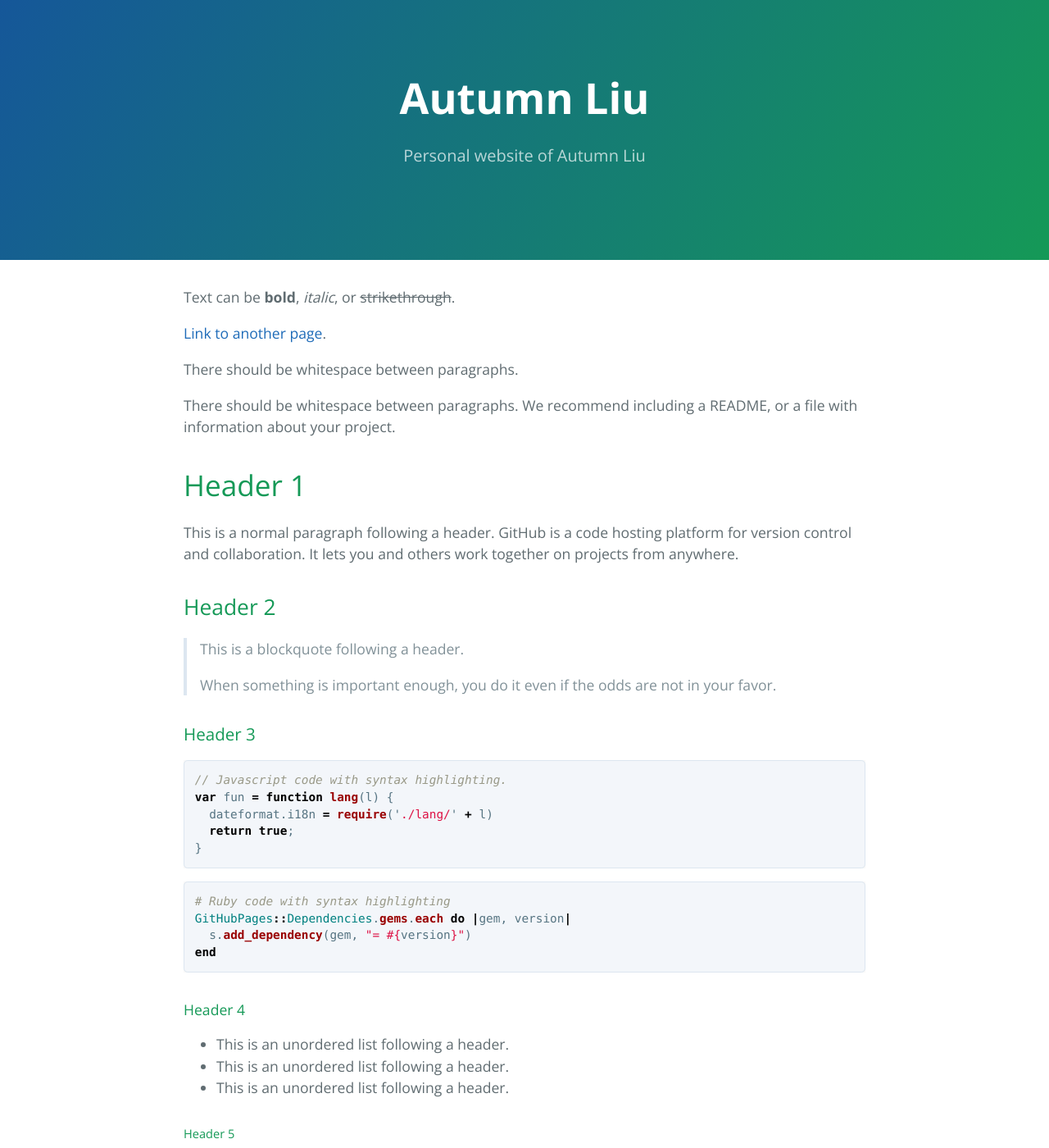
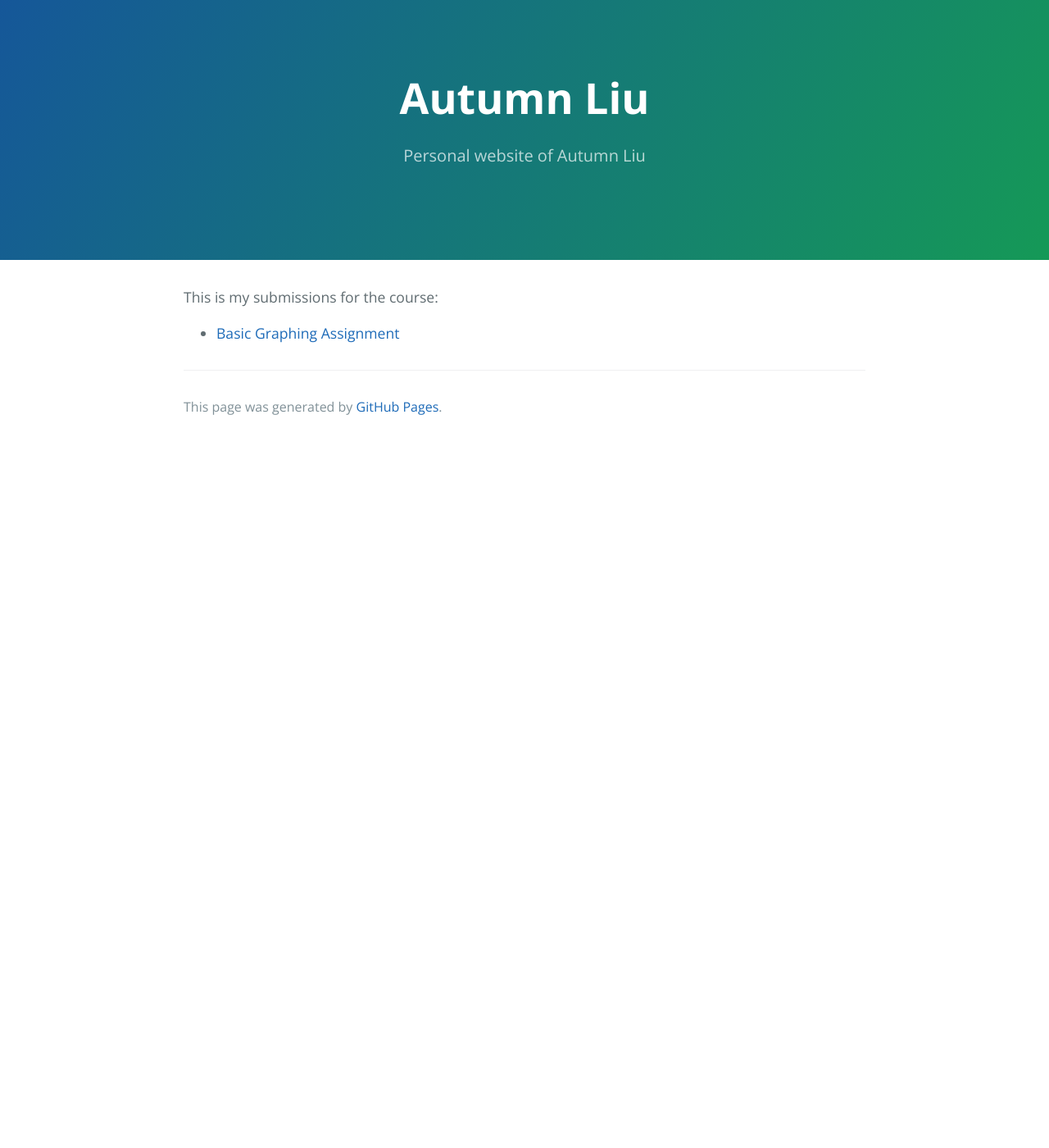
Before and after one commit to liuaki03/liuaki03.github.io, a Jekyll site: the page built from index.md, in a window 1280 px wide and 1400 px high. Shown: the whole window at 82% size. Built offline with Jekyll 4.4.1, drawn with Linux system fonts in a browser that asks for light colours; our own code applies the rules of GitHub Pages for plain Markdown files; some of the changed text lies outside the part shown.

Commit message:
Update index.md

````diff
--- a/index.md
+++ b/index.md
@@ -3,122 +3,5 @@
 description: Personal website of Autumn Liu
 ---
 
-Text can be **bold**, _italic_, or ~~strikethrough~~.
-
-[Link to another page](./another-page.html).
-
-There should be whitespace between paragraphs.
-
-There should be whitespace between paragraphs. We recommend including a README, or a file with information about your project.
-
-# Header 1
-
-This is a normal paragraph following a header. GitHub is a code hosting platform for version control and collaboration. It lets you and others work together on projects from anywhere.
-
-## Header 2
-
-> This is a blockquote following a header.
->
-> When something is important enough, you do it even if the odds are not in your favor.
-
-### Header 3
-
-```js
-// Javascript code with syntax highlighting.
-var fun = function lang(l) {
-  dateformat.i18n = require('./lang/' + l)
-  return true;
-}
-```
-
-```ruby
-# Ruby code with syntax highlighting
-GitHubPages::Dependencies.gems.each do |gem, version|
-  s.add_dependency(gem, "= #{version}")
-end
-```
-
-#### Header 4
-
-*   This is an unordered list following a header.
-*   This is an unordered list following a header.
-*   This is an unordered list following a header.
-
-##### Header 5
-
-1.  This is an ordered list following a header.
-2.  This is an ordered list following a header.
-3.  This is an ordered list following a header.
-
-###### Header 6
-
-| head1        | head two          | three |
-|:-------------|:------------------|:------|
-| ok           | good swedish fish | nice  |
-| out of stock | good and plenty   | nice  |
-| ok           | good `oreos`      | hmm   |
-| ok           | good `zoute` drop | yumm  |
-
-### There's a horizontal rule below this.
-
-* * *
-
-### Here is an unordered list:
-
-*   Item foo
-*   Item bar
-*   Item baz
-*   Item zip
-
-### And an ordered list:
-
-1.  Item one
-1.  Item two
-1.  Item three
-1.  Item four
-
-### And a nested list:
-
-- level 1 item
-  - level 2 item
-  - level 2 item
-    - level 3 item
-    - level 3 item
-- level 1 item
-  - level 2 item
-  - level 2 item
-  - level 2 item
-- level 1 item
-  - level 2 item
-  - level 2 item
-- level 1 item
-
-### Small image
-
-![Octocat](https://github.githubassets.com/images/icons/emoji/octocat.png)
-
-### Large image
-
-![Branching](https://guides.github.com/activities/hello-world/branching.png)
-
-
-### Definition lists can be used with HTML syntax.
-
-<dl>
-<dt>Name</dt>
-<dd>Godzilla</dd>
-<dt>Born</dt>
-<dd>1952</dd>
-<dt>Birthplace</dt>
-<dd>Japan</dd>
-<dt>Color</dt>
-<dd>Green</dd>
-</dl>
-
-```
-Long, single-line code blocks should not wrap. They should horizontally scroll if they are too long. This line should be long enough to demonstrate this.
-```
-
-```
-The final element.
-```
+This is my submissions for the course:
+- [Basic Graphing Assignment](/GraphAssignment/index.md)
````
